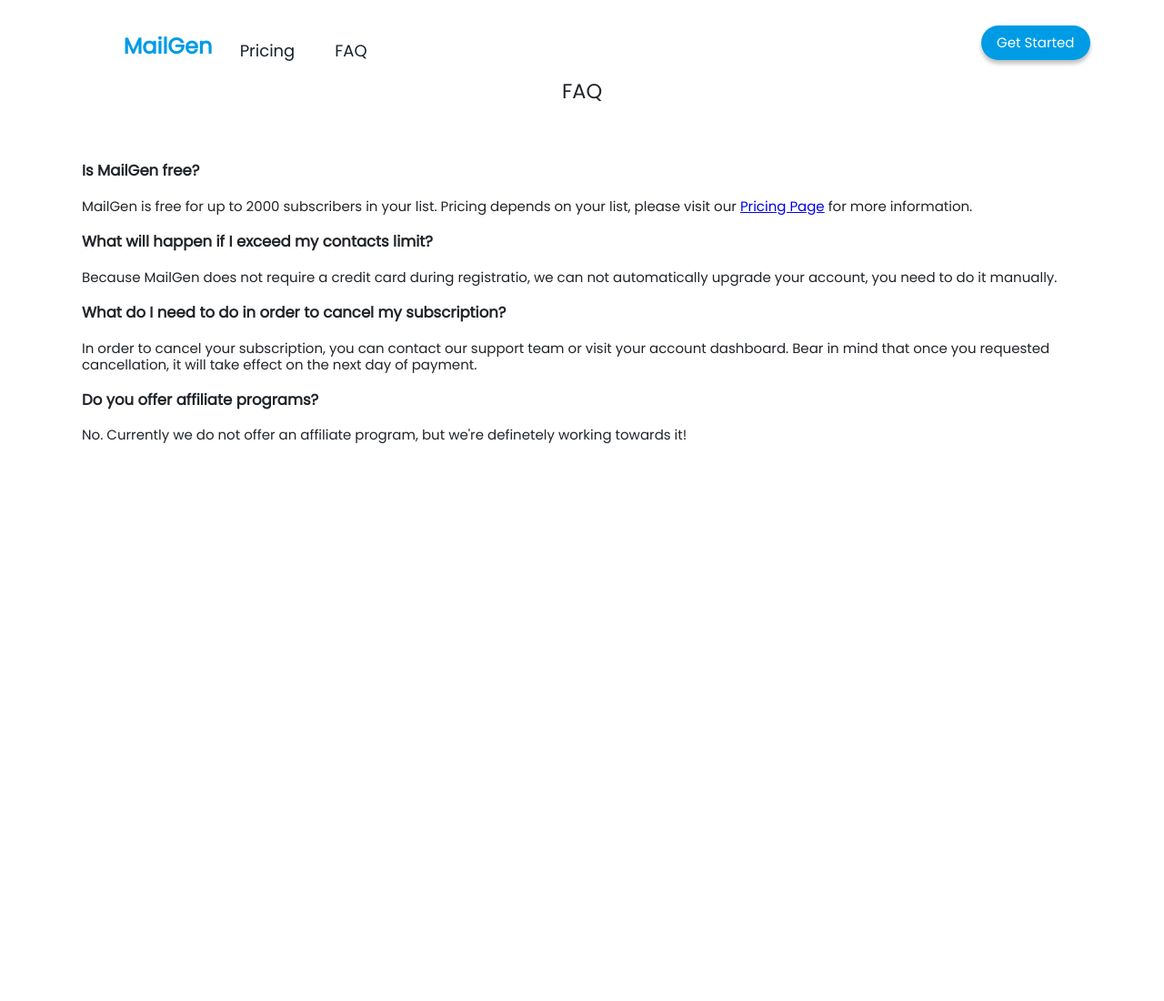
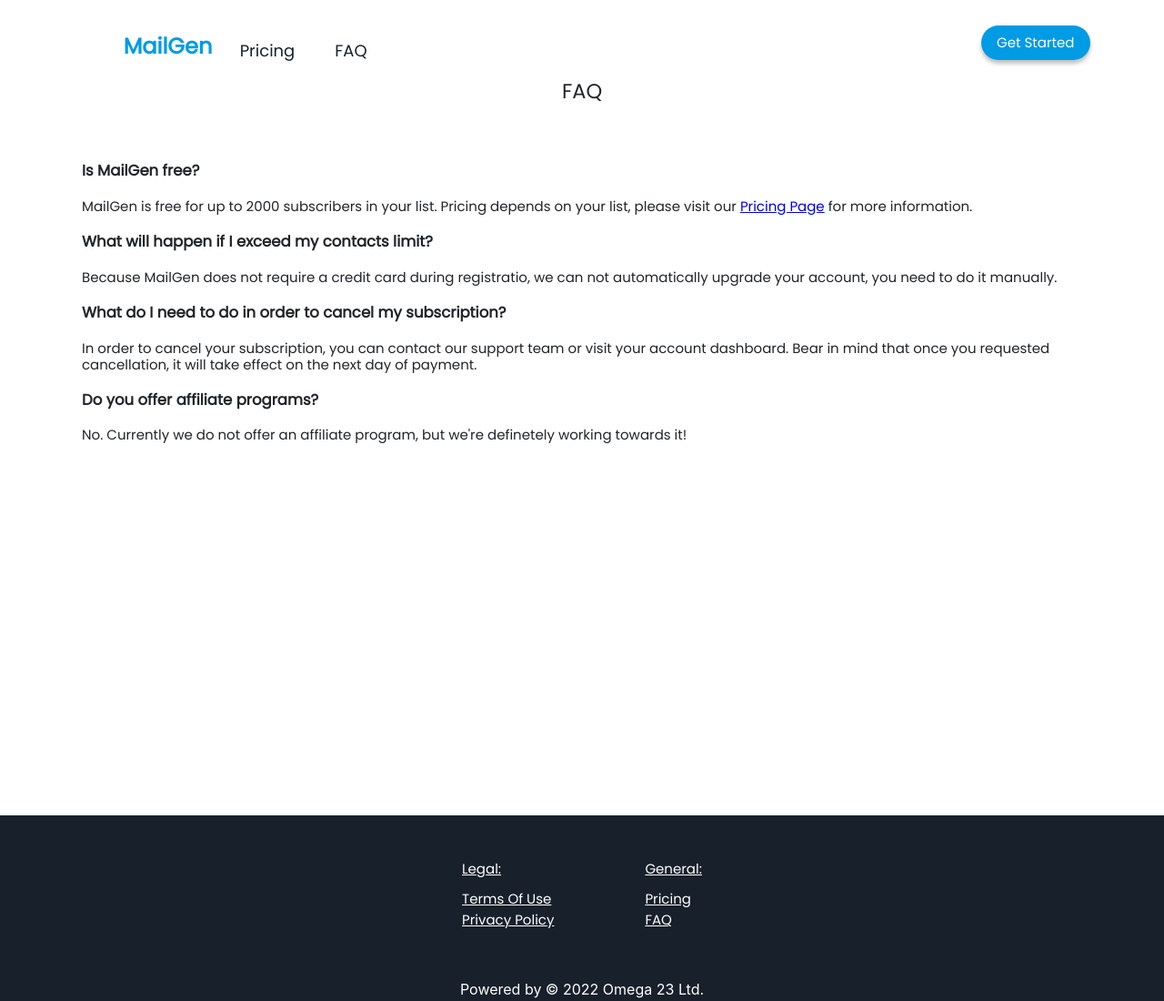
Before and after one commit to RumenovViktor/rumenovviktor.github.io, a Jekyll site: the page built from faq.html, in a window 1280 px wide. Shown: the whole page at 91% size. Built offline with Jekyll 4.4.1, drawn with Linux system fonts in a browser that asks for light colours; before the commit the page ends 900 px from its top, so only the background shows below that.

Commit message:
added footer to pages

```diff
--- a/_layouts/page.html
+++ b/_layouts/page.html
@@ -18,6 +18,27 @@
 		</div>
 	</section>
 </div>
+<footer class="mailgen-footer-block-page">
+	<div class="mailgen-footer-info-block">
+		<div class="mailgen-footer-info">
+			<ul>
+				<li>Legal:</li>
+				<li><a href="{{ site.baseurl }}/terms">Terms Of Use</a></li>
+				<li><a href="{{ site.baseurl }}/privacy">Privacy Policy</a></li>
+			</ul>
+		</div>
+		<div class="mailgen-footer-info">
+			<ul>
+				<li class="footer-info-title">General:</li>
+				<li><a href="{{ site.baseurl }}/pricing">Pricing</a></li>
+				<li><a href="{{ site.baseurl }}/faq">FAQ</a></li>
+			</ul>
+		</div>
+	</div>
+	<div class="mailgen-footer-company-info">
+		<span>Powered by © 2022 Omega 23 Ltd. </span>
+	</div>
+</footer>
 <script type="application/javascript">
 	let el = document.getElementById('number-of-subscribers-input')
 	const tiers = getTiers()
--- a/css/Mailgen.css
+++ b/css/Mailgen.css
@@ -388,8 +388,23 @@
 /*========================= START FOOTER =========================*/
 
 .mailgen-footer-block{
-  height: 220px;
-  justify-content: center;
+  position:relative;
+  bottom:0px;
+  width: 100%;
+  justify-content: center;
+  background-color: #18202C;
+  /*position:absolute;*/
+  /*bottom:-200px;*/
+  /*width:100%;*/
+  /*height:204px;*/
+  /*background-color: #18202C;*/
+}
+
+.mailgen-footer-block-page{
+  position:absolute;
+  bottom:-200px;
+  width:100%;
+  height:204px;
   background-color: #18202C;
 }
 
```
